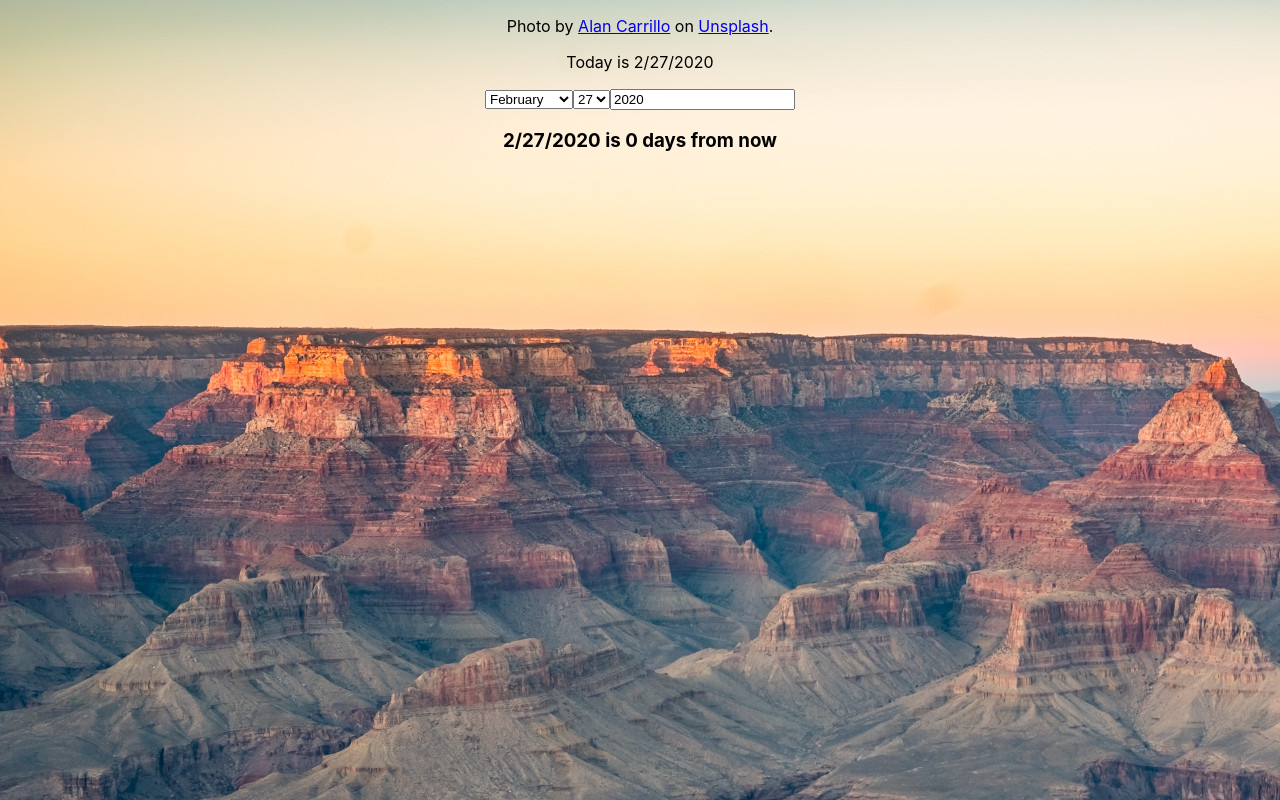
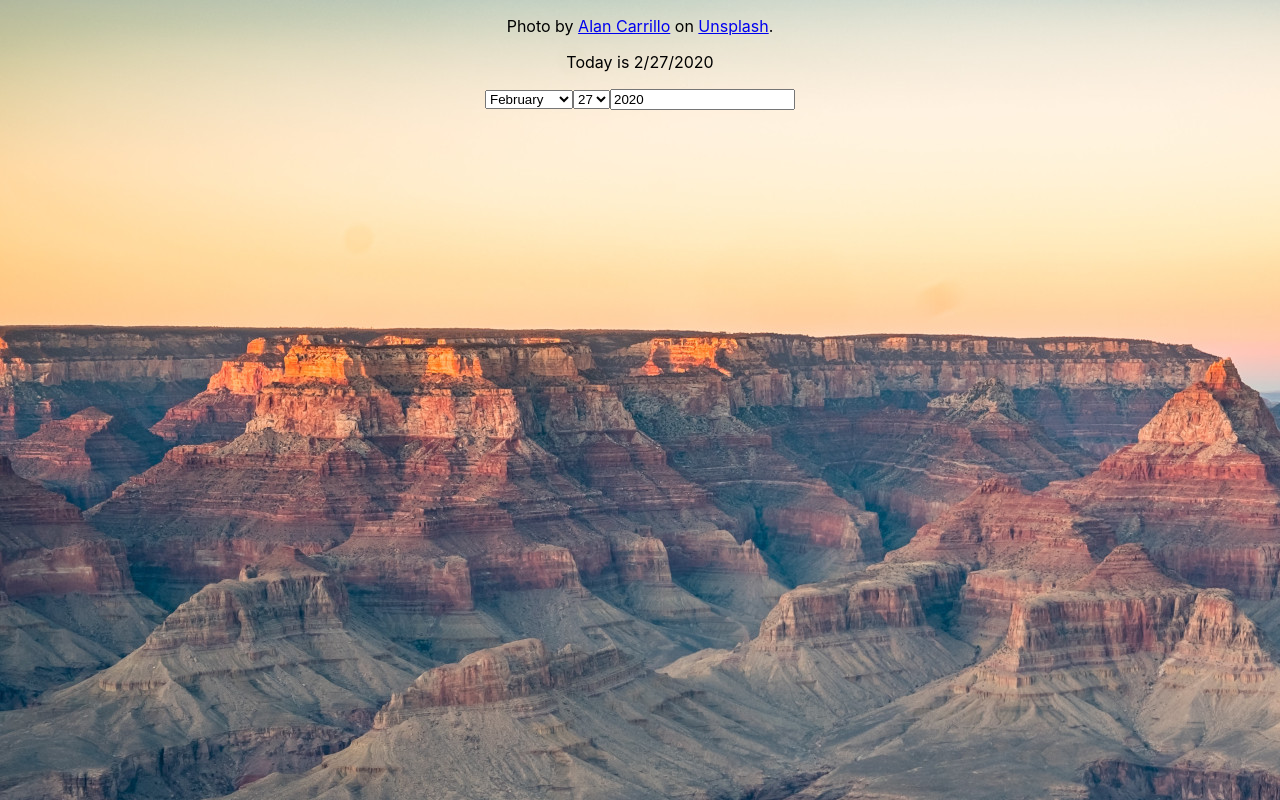
Before and after one commit to nevermindthelabel/date, a React (Create React App) app: page / in a window 1280 px wide. Built offline with nearby package versions, Linux system fonts and the light colour scheme.

Commit message:
added conditional check for rendering date

```diff
--- a/src/App.js
+++ b/src/App.js
@@ -58,7 +58,7 @@ function App() {
 
         </select>
         <input type="text" defaultValue={sessionStorage.year || date.getFullYear()} onChange={handelYearChange} maxLength="4" />
-        <h3>{targetDate.toLocaleDateString()} is {numDay + 1} days from now</h3>
+        {!sessionStorage.month && !sessionStorage.day && !sessionStorage.year ? '' : <h3>{targetDate.toLocaleDateString()} is {numDay + 1} days from now</h3>}
       </div>
     </div>
   );
```
